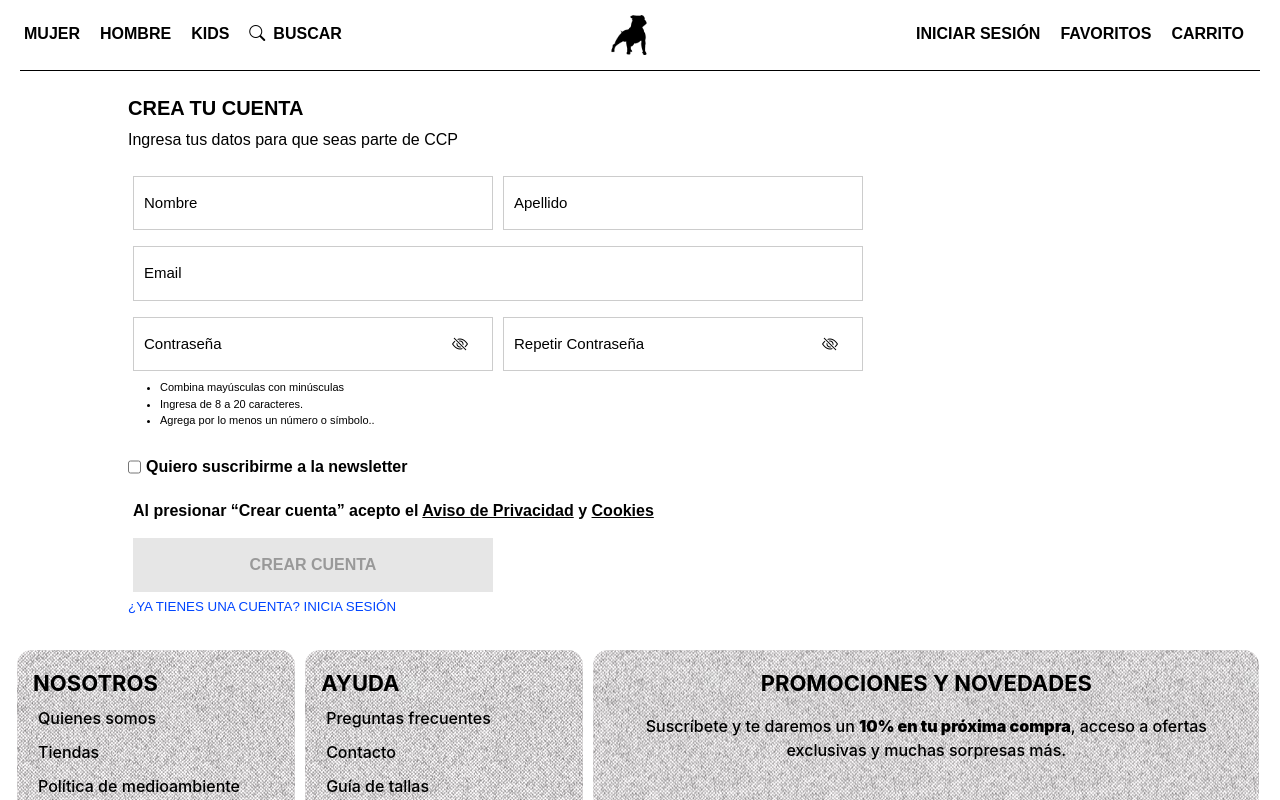
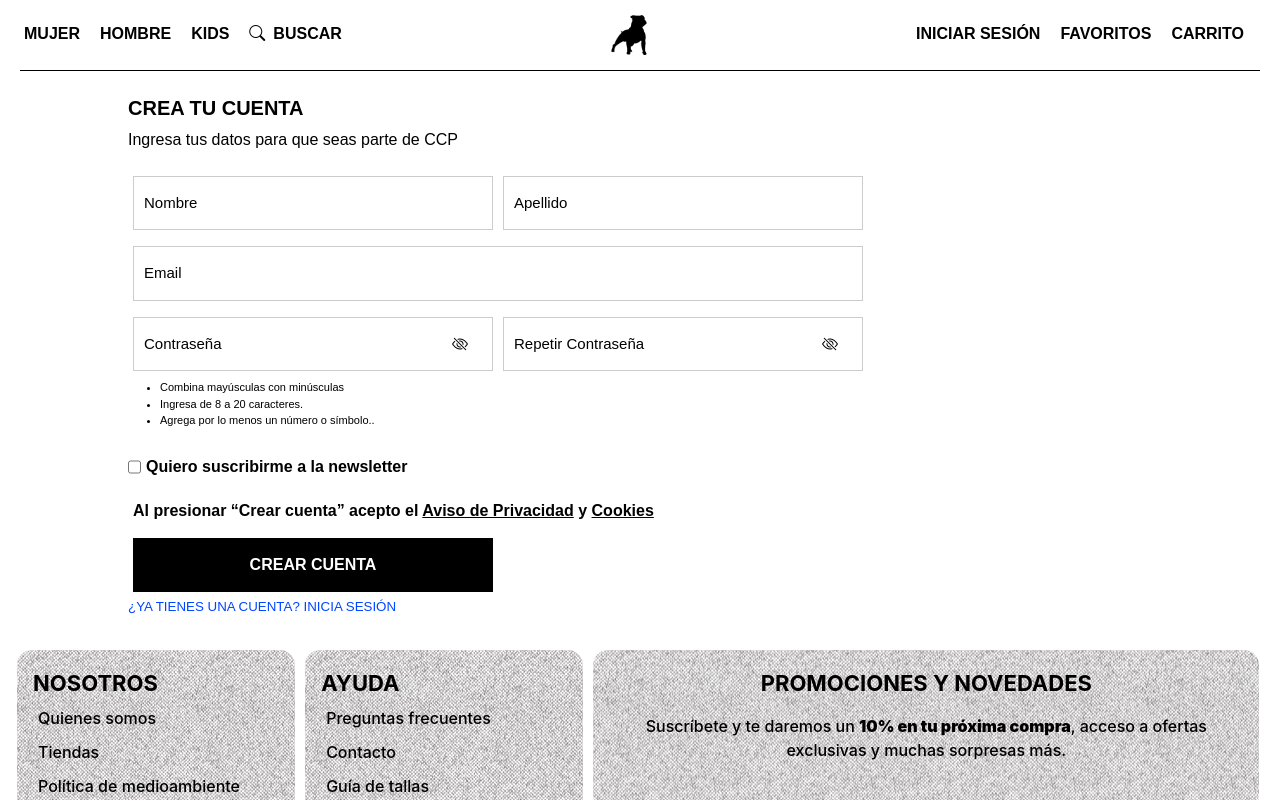
Before and after one commit to oscarvasquez28/Interfaz-Cuidado-con-el-perro, a React (Vite) app in the folder FrontEnd/: page /SignIn in a window 1280 px wide. In both pictures the pointer is over the button "CREAR CUENTA". Shown: the top 800 px of the page. Built offline with nearby package versions, Linux system fonts and the light colour scheme; a web font is replaced by a local one.

Commit message:
arreglos estéticos

```diff
--- a/FrontEnd/src/Pages/SignIn.css
+++ b/FrontEnd/src/Pages/SignIn.css
@@ -31,6 +31,15 @@
   /* margin-top: 70px; */
   font-size: 20px;
   font-weight: 700;
+}
+
+.btn-unirse-li{
+  transition: 0.2s ease-in-out;
+}
+
+.btn-unirse-li:hover{
+  background: black;
+  color: white;
 }
 
 .btn-unirse-li{
```
